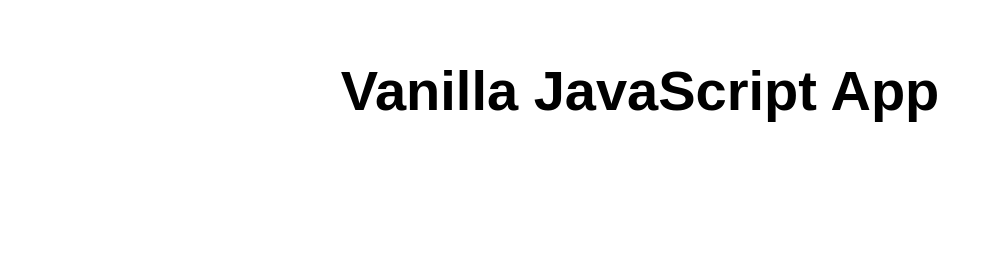
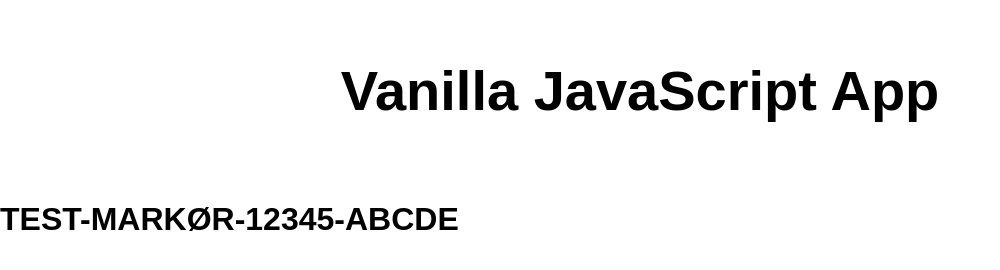
Before and after one commit to arnsteinfugle/minStaticWebapp1, a website: page src/index.html in a window 1280 px wide. Shown: the whole page, without its empty margins (0-1000 px from the left). Drawn offline with Linux system fonts and the light colour scheme.

Commit message:
Update index.html

```diff
--- a/src/index.html
+++ b/src/index.html
@@ -13,5 +13,6 @@
     <h1>Vanilla JavaScript App</h1>
   </main>
 </body>
+  <h1>TEST-MARKØR-12345-ABCDE</h1>
 
 </html>
```
